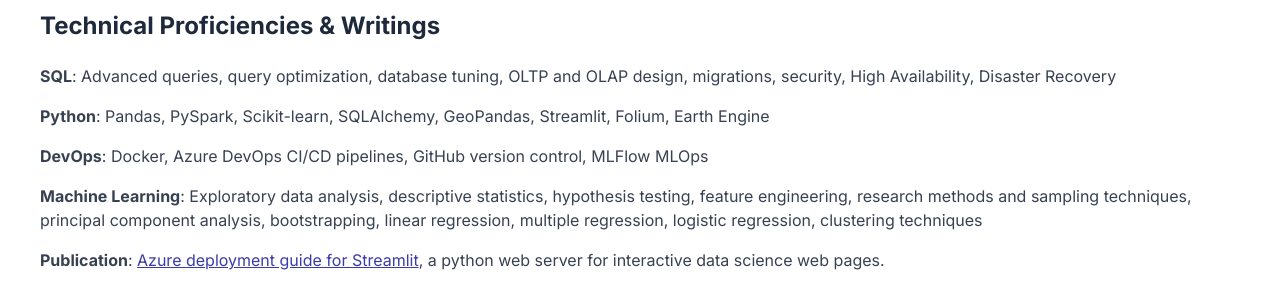
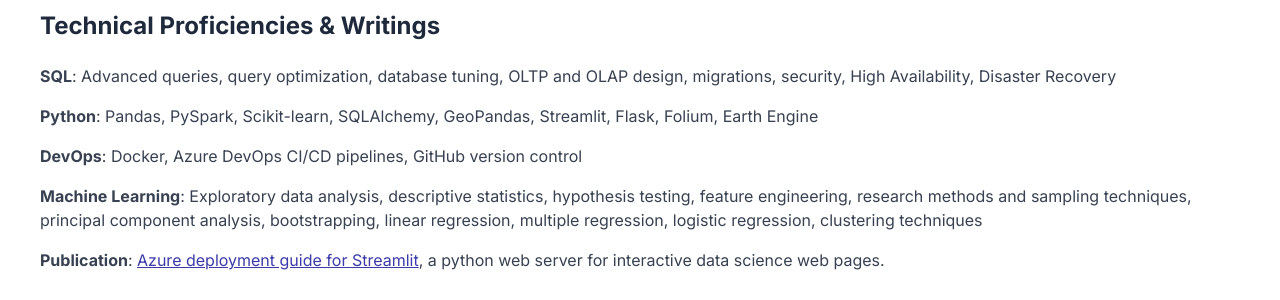
Before and after one commit to rchardptrsn/rchardptrsn.github.io, a Jekyll site: the page built from resume.md, in a window 1280 px wide. Shown: the part 508-808 px from the top of the page. Built offline with Jekyll 4.4.1, drawn with Linux system fonts in a browser that asks for light colours.

Commit message:
modified:   .DS_Store 	modified:   _posts/2023-09-11-climate-change-for-cities:-mitigation-and-adaptation.md 	modified:   assets/images/.DS_Store 	modified:   resume.md

```diff
--- a/resume.md
+++ b/resume.md
@@ -14,9 +14,9 @@ title: Resume
 
 **SQL**: Advanced queries, query optimization, database tuning, OLTP and OLAP design, migrations, security, High Availability, Disaster Recovery
 
-**Python**: Pandas, PySpark, Scikit-learn, SQLAlchemy, GeoPandas, Streamlit, Folium, Earth Engine
+**Python**: Pandas, PySpark, Scikit-learn, SQLAlchemy, GeoPandas, Streamlit, Flask, Folium, Earth Engine
 
-**DevOps**: Docker, Azure DevOps CI/CD pipelines, GitHub version control, MLFlow MLOps
+**DevOps**: Docker, Azure DevOps CI/CD pipelines, GitHub version control
 
 **Machine Learning**: Exploratory data analysis, descriptive statistics, hypothesis testing, feature engineering, research methods and sampling techniques, principal component analysis, bootstrapping, linear regression, multiple regression, logistic regression, clustering techniques
 
```
Also changed, not shown: _posts/2023-09-11-climate-change-for-cities:-mitigation-and-adaptation.md (+2 -2 lines), 2 other files.
